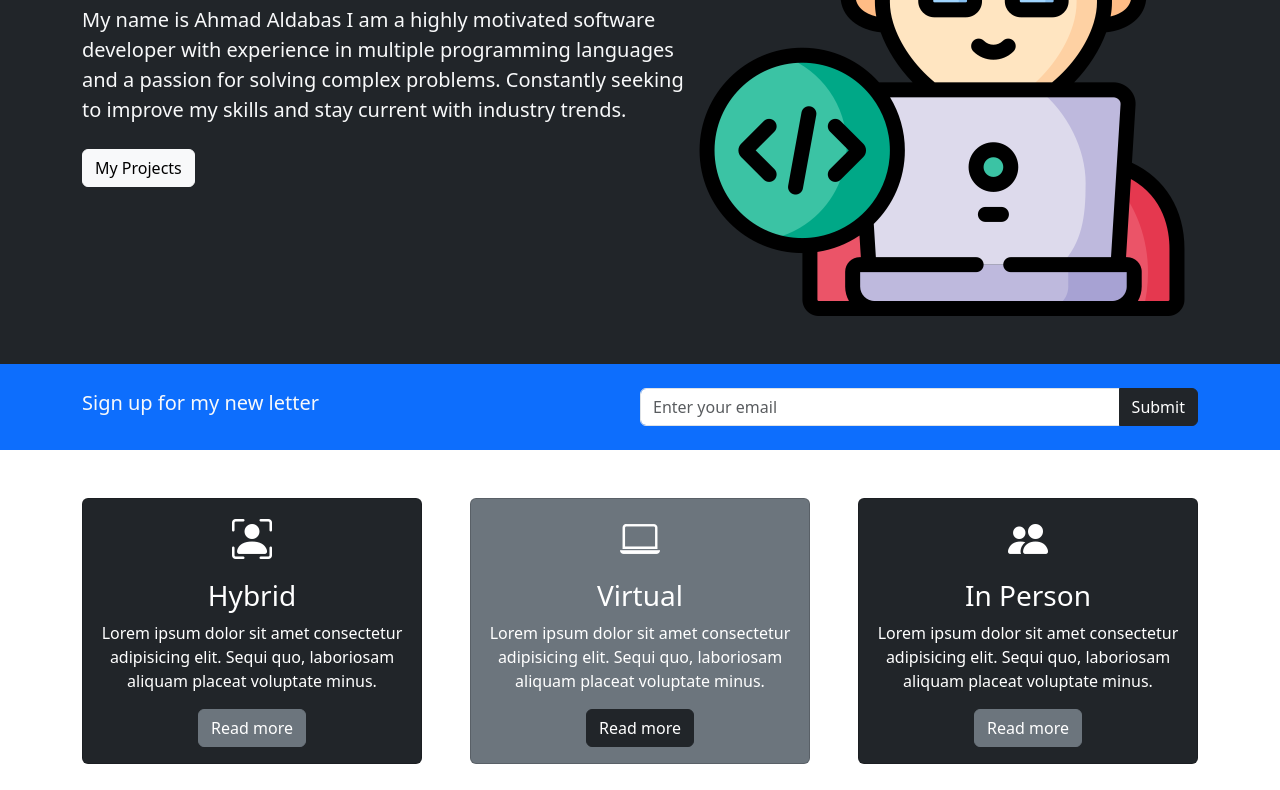
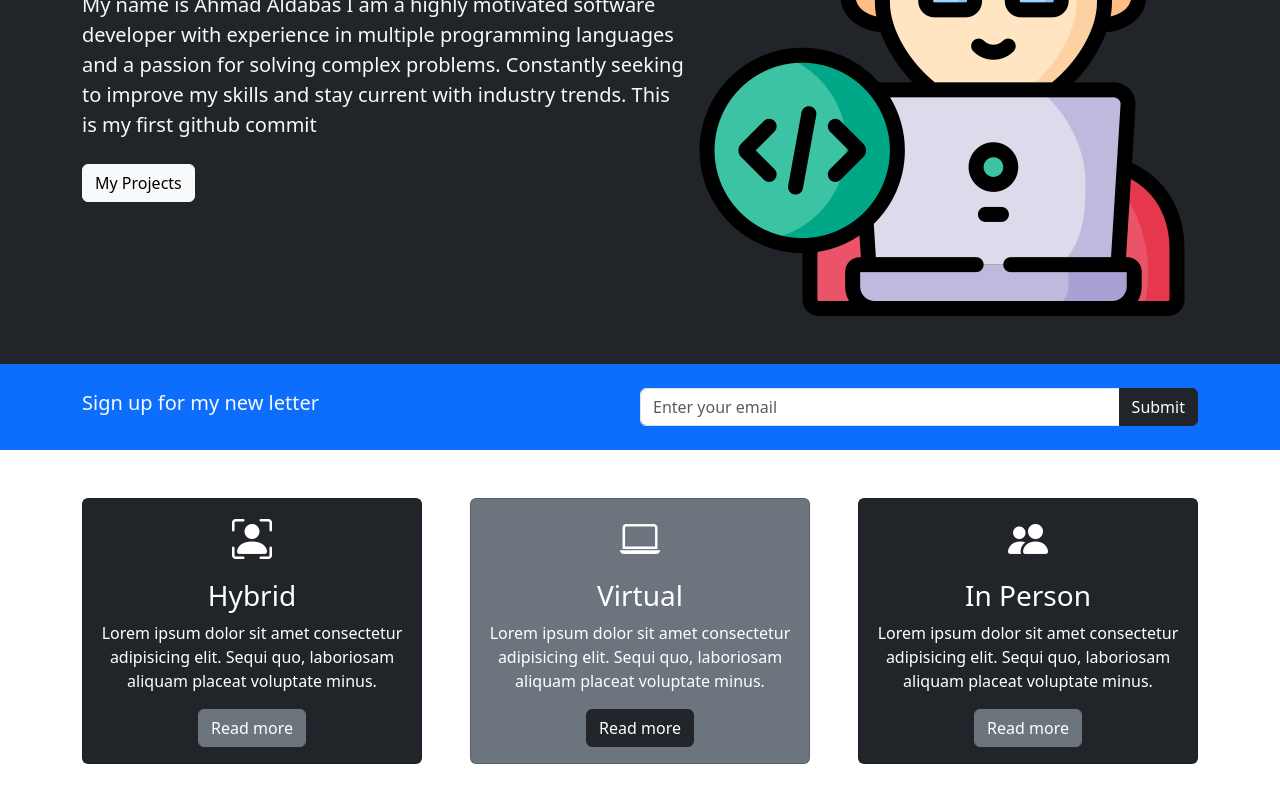
Before and after one commit to Ahmadaldabas/personalproject, a plain HTML site: page index.html in a window 1280 px wide. Shown: the part 294-1084 px from the top of the page. Drawn offline with nearby package versions, Linux system fonts and the light colour scheme.

Commit message:
MyfistCommit

```diff
--- a/index.html
+++ b/index.html
@@ -86,7 +86,8 @@
               My name is Ahmad Aldabas I am a highly motivated software
               developer with experience in multiple programming languages and a
               passion for solving complex problems. Constantly seeking to
-              improve my skills and stay current with industry trends.
+              improve my skills and stay current with industry trends. This is
+              my first github commit
             </p>
             <button class="btn btn-light">My Projects</button>
           </div>
```
